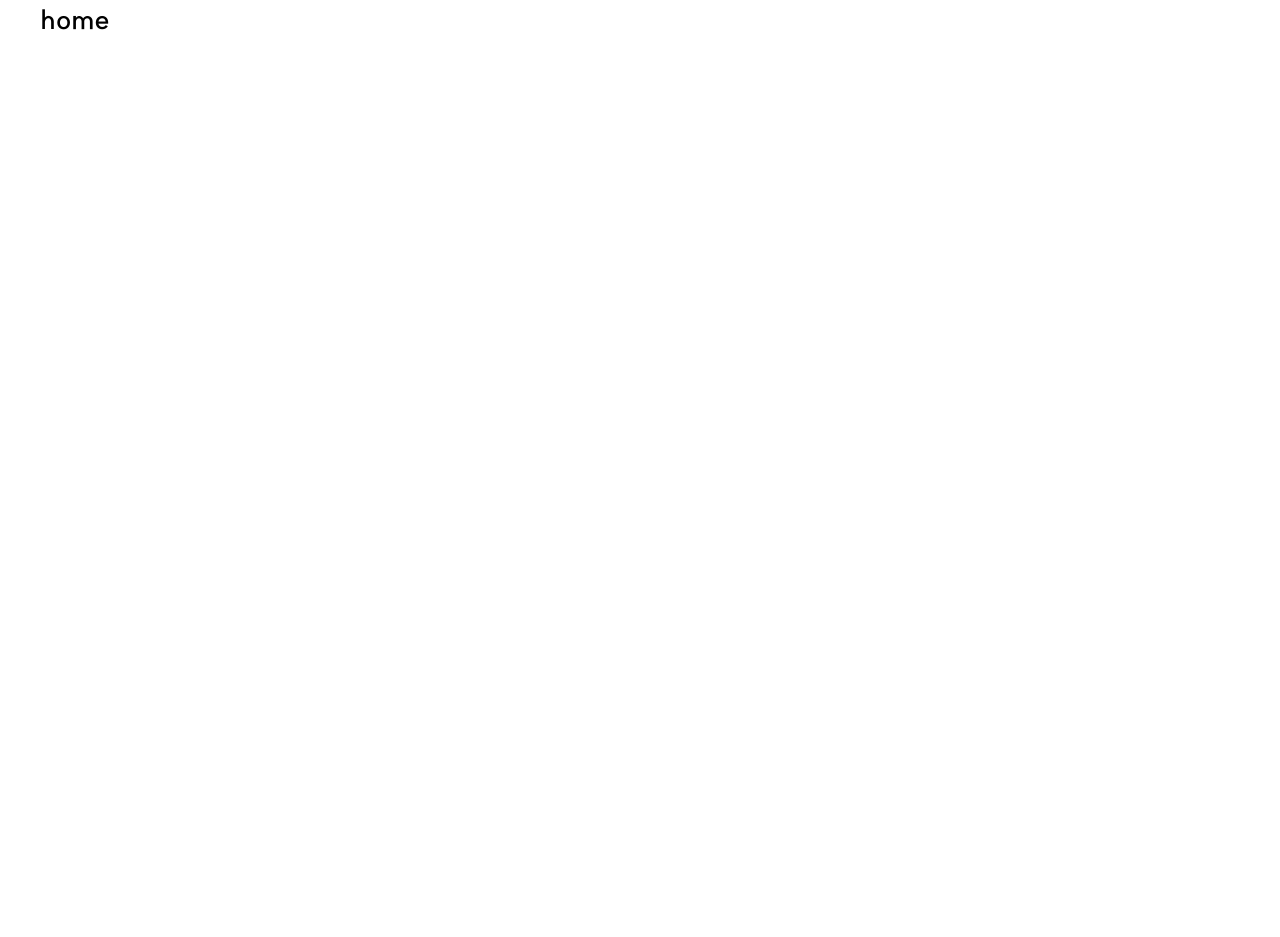
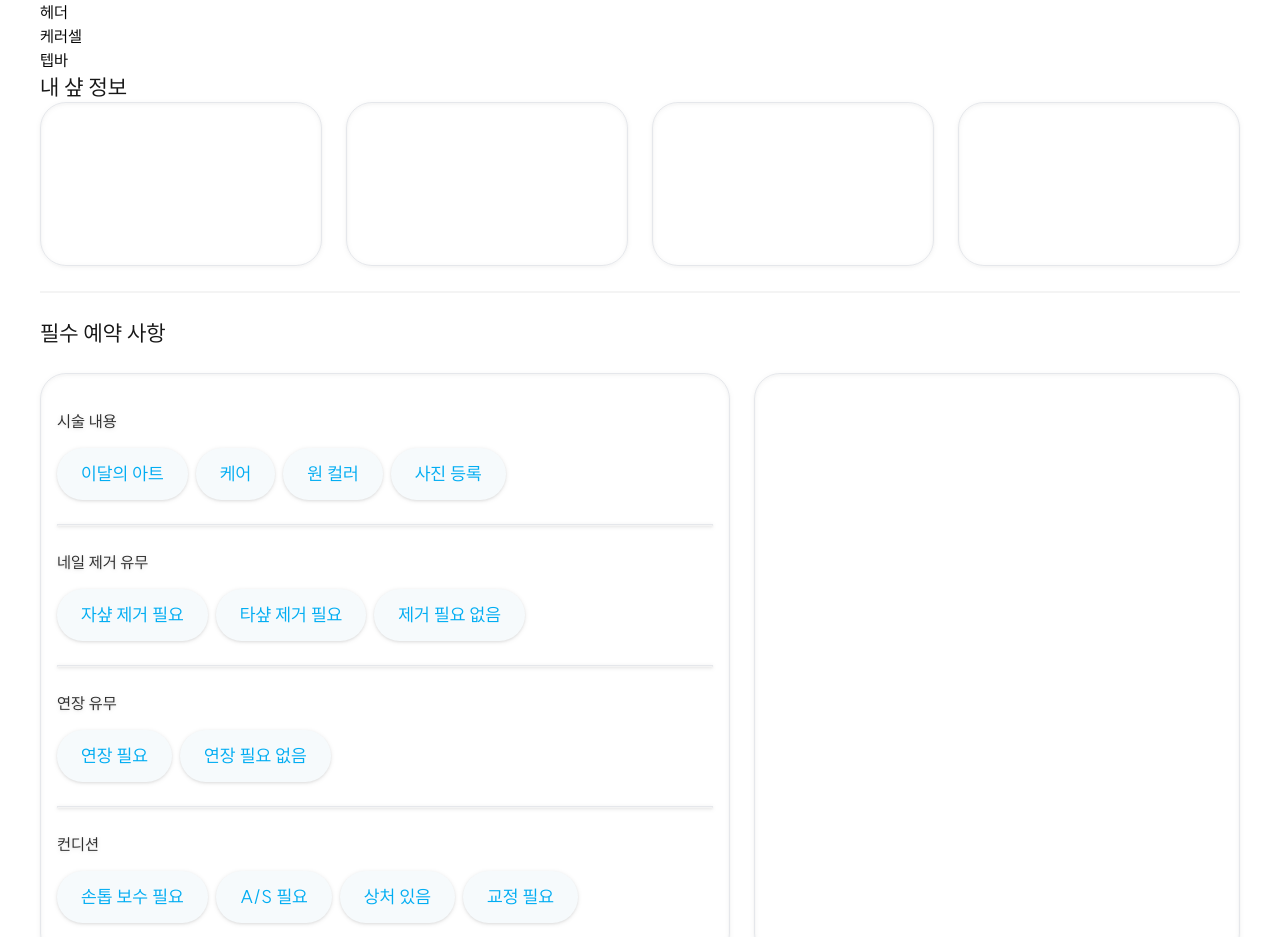
Before and after one commit to mobi-projects/nail-case-client, a Next.js app: page /manager/my-shop/home in a window 1280 px wide. Shown: the top 937 px of the page. Before the commit the page ends 800 px from the top, so only its background shows below. Built offline with nearby package versions, Linux system fonts and the light colour scheme.

Commit message:
🎨 my shop-home publish

```diff
--- a/src/app/(manager)/manager/my-shop/home/page.tsx
+++ b/src/app/(manager)/manager/my-shop/home/page.tsx
@@ -1,3 +1,164 @@
+"use client"
+
+import { useState } from "react"
+
+import NTOption from "@/component/common/nt-option"
+import Pagination from "@/component/common/nt-pagination"
+import { useOption } from "@/hook/use-component"
+
 export default function Home() {
-	return <h1>home</h1>
+	const sections = new Array(4).fill(null)
+	const notice = new Array(3).fill(null)
+	const [currentPage, setCurrentPage] = useState(1)
+
+	const categories = [
+		{
+			title: "시술 내용",
+			options: ["이달의 아트", "케어", "원 컬러", "사진 등록"],
+		},
+		{
+			title: "네일 제거 유무",
+			options: ["자샾 제거 필요", "타샾 제거 필요", "제거 필요 없음"],
+		},
+		{
+			title: "연장 유무",
+			options: ["연장 필요", "연장 필요 없음"],
+		},
+		{
+			title: "컨디션",
+			options: ["손톱 보수 필요", "A/S 필요", "상처 있음", "교정 필요"],
+		},
+	]
+
+	const {
+		onClickOption: onClickOption1,
+		checkedOption: checkedOption1,
+		optionArr: optionArr1,
+	} = useOption(categories[0].options)
+	const {
+		onClickOption: onClickOption2,
+		checkedOption: checkedOption2,
+		optionArr: optionArr2,
+	} = useOption(categories[1].options)
+	const {
+		onClickOption: onClickOption3,
+		checkedOption: checkedOption3,
+		optionArr: optionArr3,
+	} = useOption(categories[2].options)
+	const {
+		onClickOption: onClickOption4,
+		checkedOption: checkedOption4,
+		optionArr: optionArr4,
+	} = useOption(categories[3].options)
+
+	const handlePageChange = (nextPage: number) => {
+		setCurrentPage(nextPage)
+	}
+
+	return (
+		<div>
+			<div>헤더</div>
+			<div>케러셀</div>
+			<div>텝바</div>
+			<div>
+				<div className="text-Title03 text-Gray100">내 샾 정보</div>
+				<div className="flex justify-between">
+					{sections.map((_, index) => (
+						<div
+							key={index}
+							className="border-Gary100 h-[164px] w-[282px] rounded-[26px] border drop-shadow"
+						>
+							<div className="section-title"></div>
+							<div className="section-content"></div>
+						</div>
+					))}
+				</div>
+				<div className="my-[25px] border border-b-[1.5px] border-Gray10"></div>
+				<div>
+					<div className="mb-[25px] text-Title03 text-Gray100">
+						필수 예약 사항
+					</div>
+					<div>
+						<div className="flex justify-between">
+							<div className="flex h-[586px] w-[690px] flex-col justify-center space-y-6 rounded-[26px] border p-4 drop-shadow">
+								<div>
+									<div className="text-Heading02 mb-[15px] text-Gray80">
+										{categories[0].title}
+									</div>
+									<NTOption
+										onClickOption={onClickOption1}
+										optionArr={optionArr1}
+										checkedOption={checkedOption1}
+										itemsPerRow={4}
+									/>
+								</div>
+								<div className="border border-b-Gray10"></div>
+								<div>
+									<div className="text-Heading02 mb-[15px] text-Gray80">
+										{categories[1].title}
+									</div>
+									<NTOption
+										onClickOption={onClickOption2}
+										optionArr={optionArr2}
+										checkedOption={checkedOption2}
+										itemsPerRow={4}
+									/>
+								</div>
+								<div className="border border-b-Gray10"></div>
+								<div>
+									<div className="text-Heading02 mb-[15px] text-Gray80">
+										{categories[2].title}
+									</div>
+									<NTOption
+										onClickOption={onClickOption3}
+										optionArr={optionArr3}
+										checkedOption={checkedOption3}
+										itemsPerRow={4}
+									/>
+								</div>
+								<div className="border border-b-Gray10"></div>
+								<div>
+									<div className="text-Heading02 mb-[15px] text-Gray80">
+										{categories[3].title}
+									</div>
+									<NTOption
+										onClickOption={onClickOption4}
+										optionArr={optionArr4}
+										checkedOption={checkedOption4}
+										itemsPerRow={4}
+									/>
+								</div>
+							</div>
+							<div className="h-[586px] w-[486px] rounded-[26px] border drop-shadow"></div>
+						</div>
+					</div>
+				</div>
+				<div className="mt-[25px]">
+					<div className="flex items-center justify-between">
+						<div className="text-Title03 text-Gray100">공지</div>
+						<div className="text-Heading02 text-Gray40">전체보기</div>
+					</div>
+					<div>
+						{notice.map((_, index) => (
+							<div
+								key={index}
+								className="border-Gary100 my-[25px] h-[260px] w-[1200px] rounded-[26px] border drop-shadow"
+							>
+								<div className="section-title"></div>
+								<div className="section-content"></div>
+							</div>
+						))}
+					</div>
+				</div>
+			</div>
+			<div>
+				<Pagination
+					curPage={currentPage}
+					perPage={1}
+					totPage={3}
+					onChangePage={handlePageChange}
+				/>
+			</div>
+		</div>
+	)
 }
```
